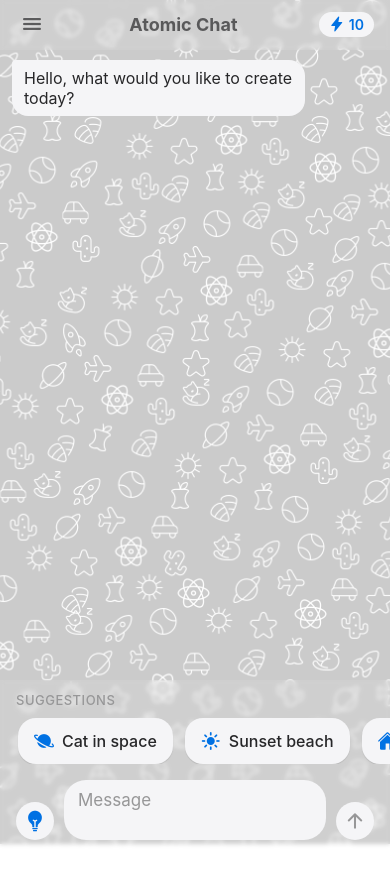
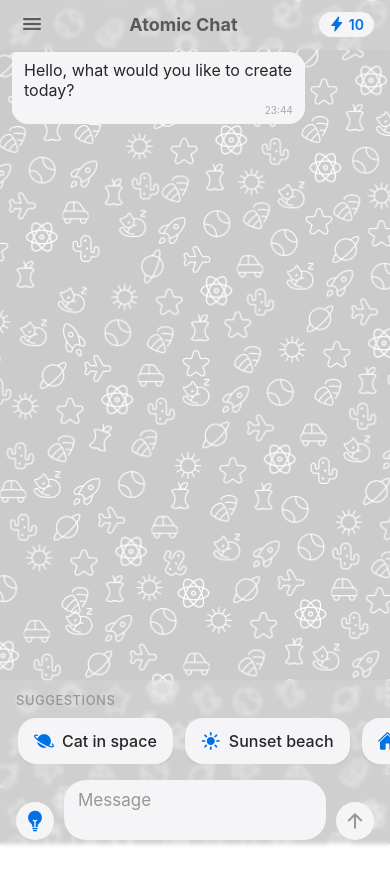
Before and after one commit to gui-zaf/atomic-ai, a React Native app: screen /Home in a window 390 px wide. Shown: the top 884 px of the page. Built offline with nearby package versions, Linux system fonts and the light colour scheme.

Commit message:
Refactor: image bubble

```diff
--- a/components/AppContent.tsx
+++ b/components/AppContent.tsx
@@ -66,10 +66,12 @@ const AppContent = () => {
 
   const handleSendMessage = (message: string) => {
     const timestamp = Date.now();
+    const currentDate = new Date(timestamp);
     const userMessage: Message = {
       id: timestamp.toString(),
       text: message,
       isUser: true,
+      timestamp: currentDate,
     };
 
     const isImageCommand = message.toLowerCase().startsWith("/image");
@@ -79,6 +81,7 @@ const AppContent = () => {
         ? `Here's your "${message.substring(6).trim()}" image! ✨`
         : "This is a simulated AI response. You can replace this with actual AI responses.",
       isUser: false,
+      timestamp: new Date(timestamp + 1500),
       ...(isImageCommand && {
         image: sampleImages[Math.floor(Math.random() * sampleImages.length)],
       }),
--- a/components/ChatBubble.tsx
+++ b/components/ChatBubble.tsx
@@ -1,4 +1,4 @@
-import React, { useEffect, useRef, useState } from "react";
+import React, { useEffect, useRef, useState, useMemo } from "react";
 import {
   View,
   Text,
@@ -7,11 +7,20 @@ import {
   Image,
   TouchableOpacity,
   Share,
+  Dimensions,
 } from "react-native";
 import { Ionicons } from "@expo/vector-icons";
 import { useTheme } from "../context/ThemeContext";
 import { useImageViewer } from "../context/ImageViewerContext";
 import { addToggleLikeListener } from "./GlobalImageViewer";
+import { BlurView } from "expo-blur";
+
+// Obter a largura da tela para calcular a largura do componente
+const { width: SCREEN_WIDTH } = Dimensions.get("window");
+// Definir a largura máxima da bolha de chat
+const BUBBLE_MAX_WIDTH = SCREEN_WIDTH * 0.8;
+// Definir border radius consistente
+const BORDER_RADIUS = 16;
 
 interface ChatBubbleProps {
   message: string;
@@ -19,6 +28,7 @@ interface ChatBubbleProps {
   image?: string;
   isLiked: boolean;
   onToggleLike: () => void;
+  timestamp?: Date; // Adicionar timestamp opcional
 }
 
 export const ChatBubble = ({
@@ -27,12 +37,22 @@ export const ChatBubble = ({
   image,
   isLiked,
   onToggleLike,
+  timestamp,
 }: ChatBubbleProps) => {
-  const { colors } = useTheme();
+  const { colors, isDarkMode } = useTheme();
   const { showImageViewer } = useImageViewer();
   const fadeAnim = useRef(new Animated.Value(0)).current;
   const translateY = useRef(new Animated.Value(20)).current;
   const [localIsLiked, setLocalIsLiked] = useState(isLiked);
+
+  // Memorizando o tempo formatado para que ele não mude nas re-renderizações
+  const formattedTime = useMemo(() => {
+    if (!timestamp) return '';
+
+    const hours = timestamp.getHours().toString().padStart(2, '0');
+    const minutes = timestamp.getMinutes().toString().padStart(2, '0');
+    return `${hours}:${minutes}`;
+  }, [timestamp]);
 
   useEffect(() => {
     setLocalIsLiked(isLiked);
@@ -97,20 +117,6 @@ export const ChatBubble = ({
 
   const imageSource = getImageSource(image);
 
-  const handleShare = async () => {
-    try {
-      await Share.share({
-        message: "Check out this amazing image!",
-      });
-    } catch (error) {
-      // Silently handle sharing error
-    }
-  };
-
-  const handleDownload = () => {
-    // Implementação futura
-  };
-
   const handleImagePress = () => {
     if (imageSource) {
       showImageViewer({
@@ -121,12 +127,61 @@ export const ChatBubble = ({
     }
   };
 
-  const handleToggleLike = () => {
-    const newLikeState = !localIsLiked;
-    setLocalIsLiked(newLikeState);
-    onToggleLike();
-  };
+  // Renderização condicional dependendo se é uma mensagem com imagem ou texto
+  if (image && imageSource) {
+    return (
+      <View
+        style={[
+          styles.container,
+          isUser ? styles.userContainer : styles.aiContainer,
+        ]}
+      >
+        <Animated.View
+          style={[
+            styles.imageBubble,
+            isUser
+              ? [styles.userImageBubble, { backgroundColor: colors.primary }]
+              : [styles.aiImageBubble, { backgroundColor: colors.surface }],
+            {
+              opacity: fadeAnim,
+              transform: [{ translateY }],
+            },
+          ]}
+        >
+          <TouchableOpacity
+            activeOpacity={0.9}
+            onPress={handleImagePress}
+            style={[
+              styles.imageContainer,
+              isUser ? styles.userImageContainer : styles.aiImageContainer
+            ]}
+          >
+            <Image
+              source={imageSource}
+              style={styles.image}
+            />
 
+            {/* Timestamp com BlurView para imagens */}
+            {formattedTime ? (
+              <View style={styles.imageTimeContainer}>
+                <BlurView
+                  intensity={70}
+                  tint={isDarkMode ? "dark" : "light"}
+                  style={styles.timeBlurPill}
+                >
+                  <Text style={[styles.timeText, { color: colors.text }]}>
+                    {formattedTime}
+                  </Text>
+                </BlurView>
+              </View>
+            ) : null}
+          </TouchableOpacity>
+        </Animated.View>
+      </View>
+    );
+  }
+
+  // Renderização padrão para mensagens de texto
   return (
     <View
       style={[
@@ -146,54 +201,6 @@ export const ChatBubble = ({
           },
         ]}
       >
-        {image && imageSource && (
-          <>
-            <TouchableOpacity
-              activeOpacity={0.9}
-              onPress={handleImagePress}
-            >
-              <Image
-                source={imageSource}
-                style={styles.image}
-                resizeMode="cover"
-              />
-            </TouchableOpacity>
-            <View style={styles.actionBar}>
-              <View style={styles.leftActions}>
-                <TouchableOpacity
-                  style={styles.actionButton}
-                  onPress={handleToggleLike}
-                >
-                  <Ionicons
-                    name={localIsLiked ? "heart" : "heart-outline"}
-                    size={22}
-                    color="#FF3B30"
-                  />
-                </TouchableOpacity>
-                <TouchableOpacity
-                  style={[styles.actionButton, styles.lastLeftButton]}
-                  onPress={handleDownload}
-                >
-                  <Ionicons
-                    name="download-outline"
-                    size={22}
-                    color={isUser ? "#FFF" : colors.text}
-                  />
-                </TouchableOpacity>
-              </View>
-              <TouchableOpacity
-                style={[styles.actionButton, styles.shareButton]}
-                onPress={handleShare}
-              >
-                <Ionicons
-                  name="share-outline"
-                  size={22}
-                  color={isUser ? "#FFF" : colors.text}
-                />
-              </TouchableOpacity>
-            </View>
-          </>
-        )}
         <Text
           style={[
             styles.text,
@@ -202,6 +209,18 @@ export const ChatBubble = ({
         >
           {message}
         </Text>
+
+        {/* Timestamp para mensagens de texto */}
+        {formattedTime ? (
+          <View style={styles.timeWrapper}>
+            <Text style={[
+              styles.timeStampText,
+              { color: isUser ? 'rgba(255, 255, 255, 0.7)' : colors.subtext }
+            ]}>
+              {formattedTime}
+            </Text>
+          </View>
+        ) : null}
       </Animated.View>
     </View>
   );
@@ -223,13 +242,38 @@ const styles = StyleSheet.create({
     maxWidth: "80%",
     paddingHorizontal: 12,
     paddingVertical: 8,
-    borderRadius: 16,
+    borderRadius: BORDER_RADIUS,
     overflow: "hidden",
+  },
+  // Bolha específica para imagens - com pequena margem para efeito visual
+  imageBubble: {
+    maxWidth: "80%",
+    borderRadius: BORDER_RADIUS,
+    overflow: "hidden",
+    padding: 2,
+    backgroundColor: 'transparent',
+  },
+  imageContainer: {
+    borderRadius: BORDER_RADIUS,
+    overflow: "hidden",
+    position: 'relative', // Para posicionar o timestamp absolutamente
   },
   userBubble: {
     borderTopRightRadius: 4,
   },
   aiBubble: {
+    borderTopLeftRadius: 4,
+  },
+  userImageBubble: {
+    borderTopRightRadius: 4,
+  },
+  aiImageBubble: {
+    borderTopLeftRadius: 4,
+  },
+  userImageContainer: {
+    borderTopRightRadius: 4,
+  },
+  aiImageContainer: {
     borderTopLeftRadius: 4,
   },
   text: {
@@ -240,31 +284,36 @@ const styles = StyleSheet.create({
     color: "#FFFFFF",
   },
   image: {
-    width: 250,
-    height: 250,
+    width: BUBBLE_MAX_WIDTH,
+    height: BUBBLE_MAX_WIDTH * 0.75, // Proporção 4:3, mais agradável visualmente
+    resizeMode: "cover",
+  },
+  // Estilos para timestamp em mensagens de texto
+  timeWrapper: {
+    alignSelf: "flex-end",
+    marginTop: 4,
+  },
+  timeStampText: {
+    fontSize: 10,
+    opacity: 0.8,
+  },
+  // Estilos para timestamp em imagens
+  imageTimeContainer: {
+    position: 'absolute',
+    bottom: 8,
+    right: 8,
+    zIndex: 10,
+  },
+  timeBlurPill: {
+    flexDirection: 'row',
+    alignItems: 'center',
     borderRadius: 12,
-    marginBottom: 12,
-    alignSelf: "center",
+    paddingHorizontal: 8,
+    paddingVertical: 4,
+    overflow: 'hidden',
   },
-  actionBar: {
-    flexDirection: "row",
-    justifyContent: "space-between",
-    alignItems: "center",
-    marginBottom: 8,
-    marginTop: -4,
-  },
-  leftActions: {
-    flexDirection: "row",
-    alignItems: "center",
-    gap: 8,
-  },
-  actionButton: {
-    padding: 4,
-  },
-  lastLeftButton: {
-    marginRight: 0,
-  },
-  shareButton: {
-    marginRight: 0,
+  timeText: {
+    fontSize: 10,
+    fontWeight: '500',
   },
 });
--- a/components/ChatMessages.tsx
+++ b/components/ChatMessages.tsx
@@ -1,12 +1,12 @@
 import React, { useRef, useEffect } from "react";
-import { StyleSheet, ScrollView, Keyboard, Platform } from "react-native";
+import { StyleSheet, ScrollView, Keyboard, Platform, PanResponder } from "react-native";
 import { ChatBubble } from "./ChatBubble";
 import { Message } from "../types";
 
 interface ChatMessagesProps {
   messages: Message[];
   likedMessages: Set<string>;
-  onToggleLike: (messageId: string) => void;
+  onToggleLike: (id: string) => void;
 }
 
 export const ChatMessages = ({
@@ -15,6 +15,20 @@ export const ChatMessages = ({
   onToggleLike,
 }: ChatMessagesProps) => {
   const scrollViewRef = useRef<ScrollView>(null);
+
+  const panResponder = useRef(
+    PanResponder.create({
+      onStartShouldSetPanResponder: () => true,
+      onStartShouldSetPanResponderCapture: () => false,
+      onMoveShouldSetPanResponder: (_, gestureState) => {
+        const { dx, dy } = gestureState;
+        // Se o movimento for principalmente vertical, o ScrollView deve assumir.
+        return Math.abs(dy) > 5 && Math.abs(dy) > Math.abs(dx);
+      },
+      // Permite que outras views se tornem o 'responder'. Importante para botões filhos.
+      onPanResponderTerminationRequest: () => true,
+    })
+  ).current;
 
   useEffect(() => {
     const keyboardShowListener = Keyboard.addListener(
@@ -52,6 +66,7 @@ export const ChatMessages = ({
       overScrollMode="always"
       removeClippedSubviews={false}
       pinchGestureEnabled={false}
+      {...panResponder.panHandlers}
     >
       {messages.map((message) => (
         <ChatBubble
@@ -61,6 +76,7 @@ export const ChatMessages = ({
           image={message.image}
           isLiked={likedMessages.has(message.id)}
           onToggleLike={() => onToggleLike(message.id)}
+          timestamp={message.timestamp}
         />
       ))}
     </ScrollView>
@@ -70,12 +86,10 @@ export const ChatMessages = ({
 const styles = StyleSheet.create({
   scrollView: {
     flex: 1,
-    zIndex: 5,
-    elevation: 5,
-    backgroundColor: 'transparent',
+    width: "100%",
   },
   content: {
-    padding: 8,
-    paddingTop: 8,
+    paddingHorizontal: 8,
+    paddingBottom: 10,
   },
 });
--- a/screens/HomeScreen.tsx
+++ b/screens/HomeScreen.tsx
@@ -58,6 +58,7 @@ const HomeScreen = () => {
           id: Date.now().toString(),
           text: t('welcomeMessage'),
           isUser: false,
+          timestamp: new Date(),
         }]);
       }, 1500);
     } else if (messages.length === 1 && !messages[0].isUser) {
@@ -66,6 +67,7 @@ const HomeScreen = () => {
         id: Date.now().toString(),
         text: t('welcomeMessage'),
         isUser: false,
+        timestamp: new Date(),
       }]);
     }
   }, [language, t]);
@@ -123,10 +125,12 @@ const HomeScreen = () => {
 
   const handleSendMessage = (message: string) => {
     const timestamp = Date.now();
+    const currentDate = new Date(timestamp);
     const userMessage: Message = {
       id: timestamp.toString(),
       text: message,
       isUser: true,
+      timestamp: currentDate,
     };
 
     setMessages(prev => [...prev, userMessage]);
@@ -162,12 +166,14 @@ const HomeScreen = () => {
         imageFile = sampleImages[Math.floor(Math.random() * sampleImages.length)];
       }
 
+      const responseTimestamp = new Date(timestamp + 1500); // Adiciona o delay para o timestamp da resposta
       const aiMessage: Message = {
         id: (timestamp + 1).toString(),
         text: isImageGeneration
           ? `Here's your "${prompt}" image! ✨`
           : "This is a simulated AI response. You can replace this with actual AI responses.",
         isUser: false,
+        timestamp: responseTimestamp,
         ...(isImageGeneration && { image: imageFile }),
       };
 
@@ -222,6 +228,7 @@ const HomeScreen = () => {
         id: Date.now().toString(),
         text: t('welcomeMessage'),
         isUser: false,
+        timestamp: new Date(),
       }]);
     }, 1500);
   };
--- a/types/index.ts
+++ b/types/index.ts
@@ -5,6 +5,7 @@ export interface Message {
   text: string;
   isUser: boolean;
   image?: string;
+  timestamp?: Date;
 }
 
 // Images mapping
```
